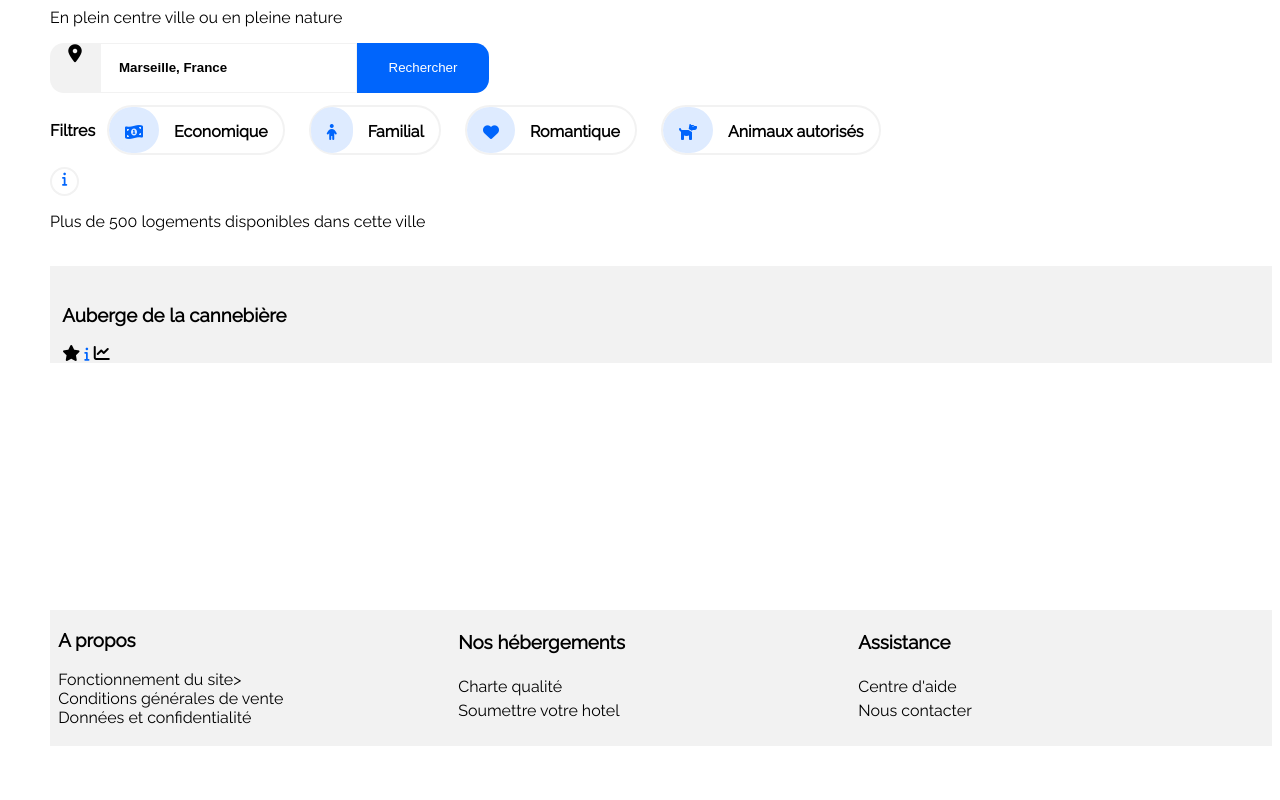
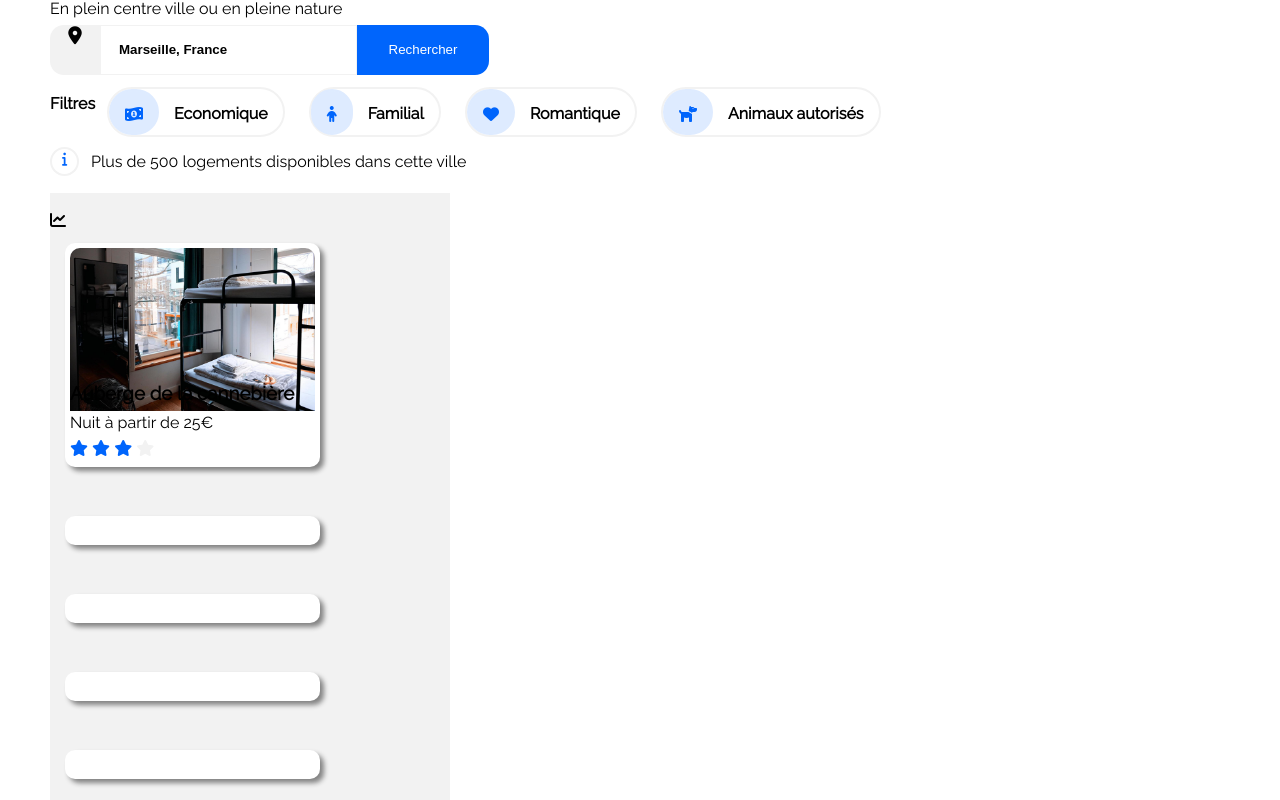
Before and after one commit to nicolas-derobert/NicolasDerobert_2_21052021, a plain HTML site: page index.html in a window 1280 px wide. Shown: the part 180-980 px from the top of the page. Before the commit the page ends 934 px from the top, so only its background shows below. Drawn offline with Linux system fonts and the light colour scheme.

Commit message:
Début création des articles

```diff
--- a/fichier-css.css
+++ b/fichier-css.css
@@ -1,5 +1,63 @@
 @import url("https://fonts.googleapis.com/css2?family=Raleway&display=swap");
+/* A CLASSER */
 
+.fa-chart-line {
+  color: #000000;
+}
+.stargrey {
+ color: #f2f2f2;
+}
+.starblue {
+  color: #0065fc;
+}
+
+/* Ensemble des classes */
+
+.fa-dog,
+.fa-money-bill-wave-alt,
+.fa-heart,
+.fa-child,
+.fa-info {
+  color: #0065fc;
+}
+p {
+line-height: 1px;
+}
+
+
+
+
+
+/*
+.logo-bouton {
+  background-color: #deebff;
+}
+
+ .label-avec-logo {
+  background-color: #f2f2f2;
+} */
+/* Ensemble des id */
+
+#section-activite {
+  display: flex;
+  margin: 0px;
+}
+#section-activite article {
+  margin: 15px;
+  padding: 5px;
+  width: 245px;
+  height: 200px;
+  border-radius: 10px;
+  background-color: #ffffff;
+  box-shadow: 4px 4px 5px #838383;
+  width: 25%;
+}
+#aside-hebergement-populaire {
+  display: flex;
+  flex-direction: column;
+}
+
+/* DEBUT */
 html {
   font-family: "Raleway", sans-serif;
   font-size: 16px;
@@ -8,6 +66,10 @@ body {
   /* background-color: #DEEBFF; */
   margin-left: 50px;
   padding: 0px;
+}
+a {
+  color: #000000;
+  text-decoration: none;
 }
 header {
   margin-top: 0px;
@@ -18,6 +80,10 @@ footer {
   background-color: #f2f2f2;
   display: flex;
 }
+img{
+  width: 100%;
+}
+
 /* Tous les éléments nav ok  */
 #nav-area {
   display: flex;
@@ -50,7 +116,6 @@ footer {
   text-align: center;
   margin: auto;
 }
-
 #lien-sinscrire {
   position: absolute;
   right: 55px;
@@ -64,39 +129,52 @@ footer {
   border-color: #0065fc;
 }
 
-/* #nav-area{
+
+
+
+/* Zone de recherche de lieu ok a part bouton rond*/
+#zonerecherche {
   display: flex;
-  justify-content: flex-end;
-} */
-
-p {
-  /* color: #0065FC;
-    color: #DEEBFF ;
-    color: #F2F2F2; */
-}
-a {
-  color: #000000;
-  text-decoration: none;
+  height: 50px;
+  }
+  #label-avec-logo {
+    height: 50px;
+    background-color: #f2f2f2;
+    border-color: #f2f2f2;
+    border-radius: 14px 0px 0px 14px;
+  }
+  #label-avec-logo div {
+    text-align: center;
+    margin: auto;
+    width: 50px;
+    font-size: 18px;
+    display: block;
+    border-width: 1px;
+  }
+  #saisie-lieu {
+    border-color: #f2f2f2;
+    border-width: 1px;
+    border-style: solid;
+    width: 235px;
+    font-weight: bold;
+    padding-left: 18px;
+   }
+  .fa-map-marker-alt {
+    height: 50px;
+    margin: auto;
+    text-align: center;
+    color: #000000;
+  }
+  #recherche-lieu {
+  border-color: #0065fc;
+  width: 132px;
+  border-radius: 0px 14px 14px 0px;
+  border-style: none;
+  background-color: #0065fc;
+  color: #ffffff;
 }
 
-h1 {
-}
-h2 {
-}
-article {
-}
-section {
-}
-/* Zone paramétrage des arcticles avec vignette
-TODO : optimiser selection des éléments
- */
-article.article-activite :nth-child(3) {
-}
-article.article-activite :nth-child(5) {
-}
-article.article-activite :nth-child(6) {
-}
-/* Ensemble des classes */
+/* Zone des filtes */
 .fa-search {
   display: none;
   flex-direction: row;
@@ -132,22 +210,12 @@ article.article-activite :nth-child(6) {
   border-color: #0065fc;
   border-width: 3px;
 }
-
 .bouton-box-text {
   padding: 15px;
 }
-/* .fa-star,
-.fa-dog,
-.fa-money-bill-wave-alt,
-.fa-heart,
-.fa-child,
-.fa-info {
-  color: #0065fc;
-} */
 
 
-
-}
+/* Zone avec texte d'information */
 #zone-info{
   display: flex;
   justify-content: start;
@@ -162,6 +230,7 @@ article.article-activite :nth-child(6) {
   text-align: center;
   width: 25px;
   height: 25px;
+  margin-right: 12px;
    }
 .fa-info {
   color: #0065fc;
@@ -170,107 +239,75 @@ article.article-activite :nth-child(6) {
   text-align: center;
 }
 
+/* Zone hebergement */
 
-.fa-map-marker-alt,
-.fa-chart-line {
-  color: #000000;
+#section-hebergement a img{
+  border-radius: 10px 10px 0px 0px;
 }
-.stargrey {
-  background-color: #f2f2f2;
+#section-hebergement a {
+  display: flex;
+  flex-direction: column;
 }
-.logo-bouton {
-  background-color: #deebff;
+div.hebergement-zone-image{
+height: 115px;
+}
+div.hebergement-zone-texte{
+  height: 80px
 }
 
-.label-avec-logo {
-  background-color: #f2f2f2;
-}
-/* Ensemble des id */
-
-#section-apropos,
-#section-hebergement,
-#section-assistance {
+#section-apropos,#section-hebergement,#section-assistance {
   display: flex;
   flex-direction: column;
   width: 400px;
   justify-content: space-around;
 }
-
-/* Zone de recherche de lieu */
-#zonerecherche {
-  display: flex;
-  height: 50px;
-  }
-  #saisie-lieu {
-    border-color: #f2f2f2;
-    border-width: 1px;
-    border-style: solid;
-    width: 235px;
-    font-weight: bold;
-    padding-left: 18px;
-   }
-  .fa-map-marker-alt {
-    height: 50px;
-    margin: auto;
-    text-align: center;
-  }
-#label-avec-logo {
-  height: 50px;
-  background-color: #f2f2f2;
-  border-color: #f2f2f2;
-  border-radius: 14px 0px 0px 14px;
-}
-#label-avec-logo div {
-  text-align: center;
-  margin: auto;
-  width: 50px;
-  font-size: 18px;
-  display: block;
-  border-width: 1px;
-}
-
-#recherche-lieu {
-  border-color: #0065fc;
-  width: 132px;
-  border-radius: 0px 14px 14px 0px;
-  border-style: none;
-  background-color: #0065fc;
-  color: #ffffff;
-}
-
-#article-hebergement {
+#section-hebergement {
   display: flex;
   background-color: #f2f2f2;
   padding: 50px, 15px;
 }
-#article-hebergement section {
+#section-hebergement article {
   margin: 15px;
   padding: 5px;
-  width: 245px;
-  height: 200px;
+  min-width: 245px;
   border-radius: 10px;
   background-color: #ffffff;
   box-shadow: 4px 4px 5px #838383;
   width: 25%;
+  }
+
+
+
+/* Zone paramétrage des arcticles avec vignette
+TODO : optimiser selection des éléments
+ */
+article.article-activite :nth-child(3) {
 }
-#article-activite {
-  display: flex;
-  margin: 0px;
+article.article-activite :nth-child(5) {
 }
-#article-activite section {
-  margin: 15px;
-  padding: 5px;
-  width: 245px;
-  height: 200px;
-  border-radius: 10px;
-  background-color: #ffffff;
-  box-shadow: 4px 4px 5px #838383;
-  width: 25%;
-}
-#aside-hebergement-populaire {
-  display: flex;
-  flex-direction: column;
+article.article-activite :nth-child(6) {
 }
 
-@media screen and (max-width: 1280px) {
-}
+
+
+// Small devices (landscape phones, 576px and up)
+@media screen and (
+  @media screen and (max-width: 576px) {
+
+  ... }
+
+// Medium devices (tablets, 768px and up)
+@media screen and (
+  @media screen and (max-width: 768px) {
+
+  ... }
+
+// Large devices (desktops, 992px and up)
+@media screen and (max-width: 992px) {
+
+  ... }
+
+// Extra large devices (large desktops, 1200px and up)
+@media screen and (max-width: 1200px) {
+
+  ... }
--- a/index.html
+++ b/index.html
@@ -1,6 +1,7 @@
 <!DOCTYPE html>
 <html>
      <head>
+    <meta name="viewport" content="width=device-width, initial-scale=1">
     <meta charset="utf-8" />
     <link rel="stylesheet" href="fichier-css.css" />
     <script
@@ -93,17 +94,39 @@
     </header>
     <main>
 
-      <section id="article-hebergement">
+      <section id="section-hebergement">
+           <i class="fas fa-chart-line"></i>
+        <article id="hebergement-bloc1">
 
-        <article id="hebergement-bloc1">
           <a href="">
-            <img src="" alt="" />
-            <h3>Auberge de la cannebière</h3>
-            <p class="textvignette"></p>
-            <i class="fas fa-star"></i>
+            <div class="hebergement-zone-image">
+              <picture>
+                <source
+                        media="(max-width: 576px)"
+                        srcset="images/hebergements/4_small/marcus-loke-WQJvWU_HZFo-unsplash.jpg">
+                <source
+                        media="(min-width: 768px)"
+                        srcset="images/hebergements/3_medium/marcus-loke-WQJvWU_HZFo-unsplash.jpg">
 
-            <i class="fas fa-info"></i>
-            <i class="fas fa-chart-line"></i>
+                <source
+                        media="(min-width: 992px)"
+                        srcset="images/hebergements/2_large/marcus-loke-WQJvWU_HZFo-unsplash.jpg">
+
+                <source
+                        media="(min-width: 1200px)"
+                        srcset="images/hebergements/1_xlarge/marcus-loke-WQJvWU_HZFo-unsplash.jpg">
+                <img src="images/hebergements/1_xlarge/marcus-loke-WQJvWU_HZFo-unsplash.jpg" alt="Auberge de la cannebière">
+              </picture>
+            </div>
+            <div class="hebergement-zone-texte">
+              <h3>Auberge de la cannebière</h3>
+              <p class="textvignette">Nuit à partir de 25€</p>
+              <i class="fas fa-star starblue"></i>
+              <i class="fas fa-star starblue"></i>
+              <i class="fas fa-star starblue"></i>
+              <i class="fas fa-star stargrey"></i>
+          </div>
+
           </a>
 
         </article>
@@ -115,7 +138,7 @@
 
 
         <article id="hebergement-bloc4">   </article>
-      </section>
+
       <aside id="aside-hebergement-populaire">
 
         <article id="hebergement-plus-populaire-bloc1">   </article>
@@ -127,8 +150,9 @@
 
 
         <article id="hebergement-plus-populaire-bloc4">   </article>
+      </section>
       </aside>
-      <section id="article-activite">
+      <section id="section-activite">
 
         <article id="activite-bloc1">   </article>
         <article id="activite-bloc2">   </article>
```
